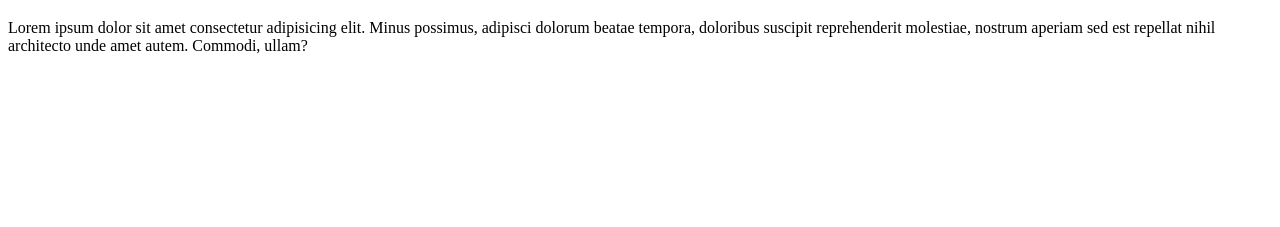
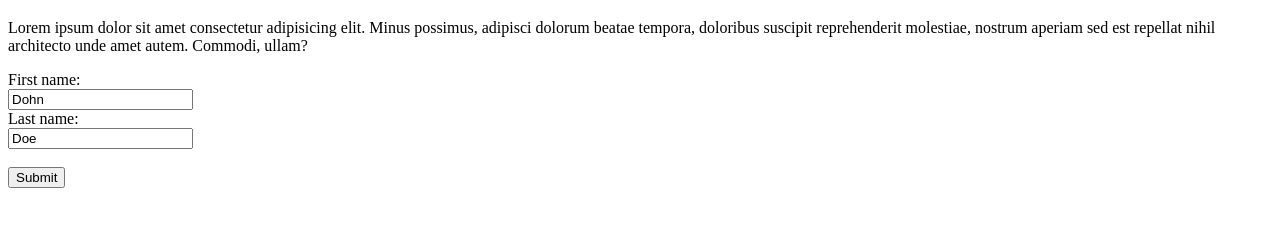
Before and after one commit to Tonkooo/Branching-Demo, a plain HTML site: page index.html in a window 1280 px wide. Shown: the part 61-288 px from the top of the page. Drawn offline with Linux system fonts and the light colour scheme.

Commit message:
some changes

```diff
--- a/index.html
+++ b/index.html
@@ -15,6 +15,13 @@
             doloribus suscipit reprehenderit molestiae, nostrum aperiam sed est repellat nihil architecto unde amet
             autem. Commodi, ullam?</p>
     </div>
+    <form action="/action_page.php">
+        <label for="fname">First name:</label><br>
+        <input type="text" id="fname" name="fname" value="Dohn"><br>
+        <label for="lname">Last name:</label><br>
+        <input type="text" id="lname" name="lname" value="Doe"><br><br>
+        <input type="submit" value="Submit">
+        </form>
 </body>
 
 </html>
```
